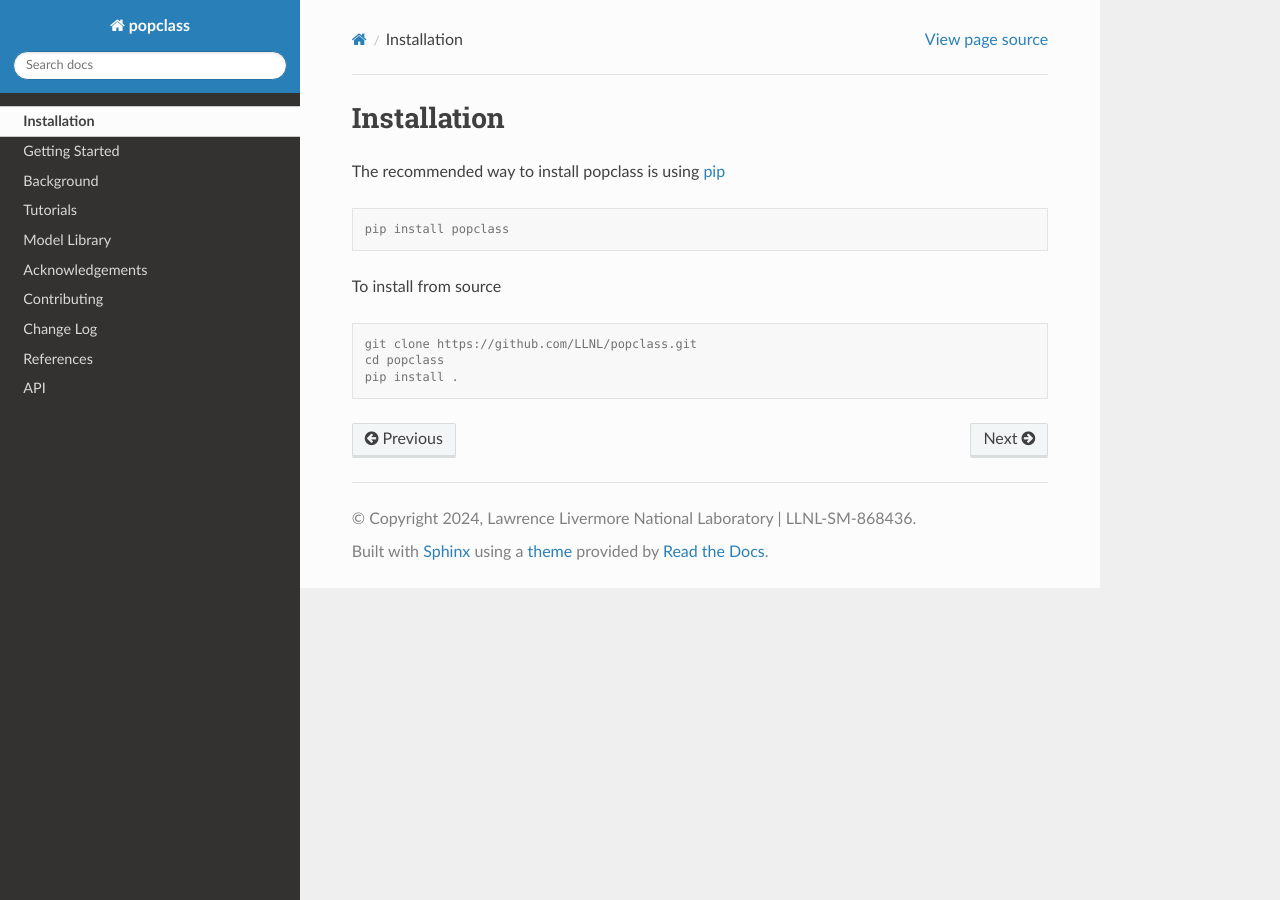
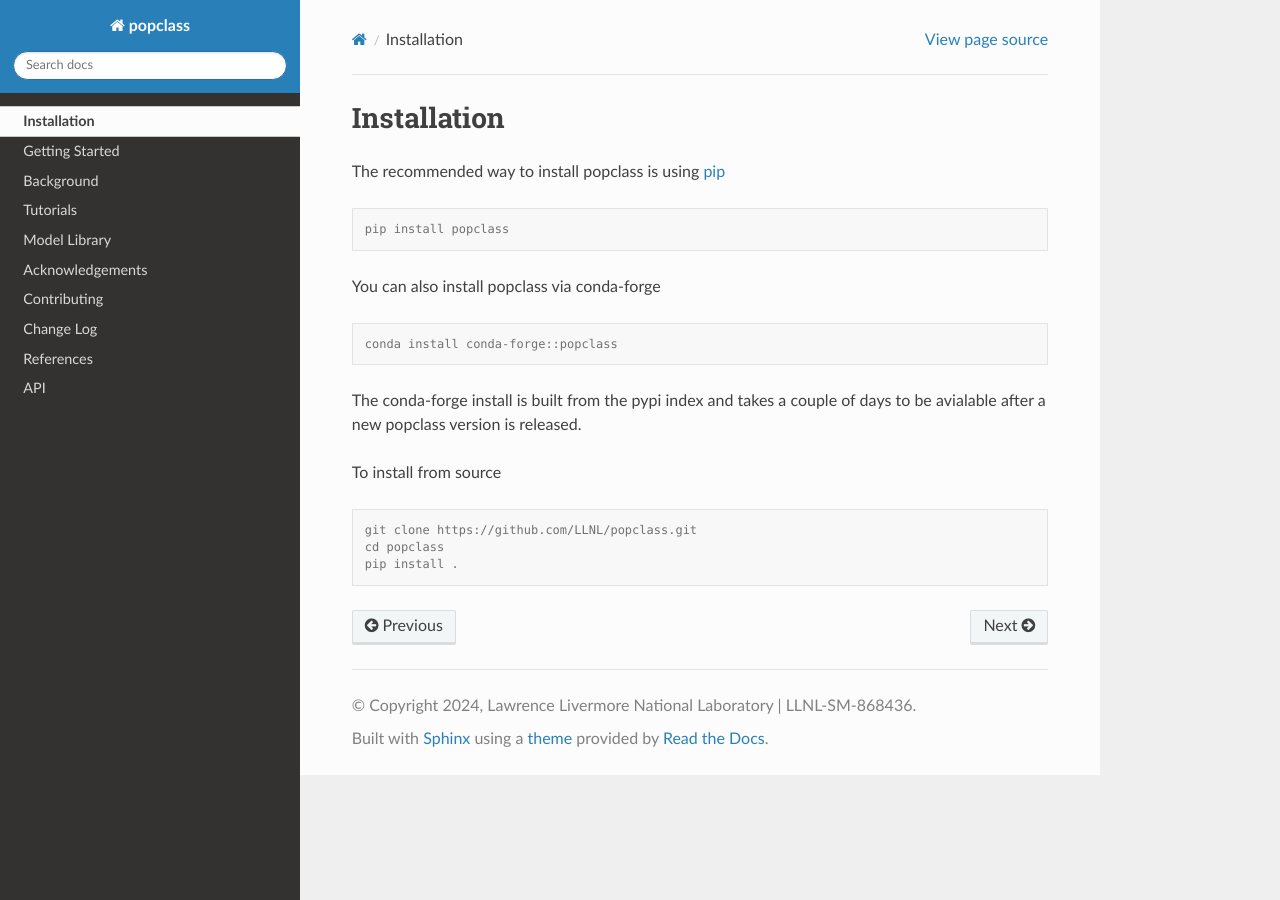
Before and after one commit to LLNL/popclass, a Sphinx documentation site: the page built from docs/source/installation.rst, in a window 1280 px wide. Built offline with Sphinx 7.4.7 and the Read the Docs theme 2.0.0, drawn with Linux system fonts in a browser that asks for light colours; pages that are not in the unit, such as notebooks, are missing from menus.

Commit message:
added conda install instructions

```diff
--- a/docs/source/installation.rst
+++ b/docs/source/installation.rst
@@ -8,6 +8,15 @@ The recommended way to install popclass is using `pip <https://pip.pypa.io/en/st
 
     pip install popclass
 
+You can also install popclass via conda-forge
+
+.. code-block:: console
+
+    conda install conda-forge::popclass
+
+The conda-forge install is built from the pypi index and takes a couple of days to
+be avialable after a new popclass version is released.
+
 To install from source
 
 .. code-block:: console
```
